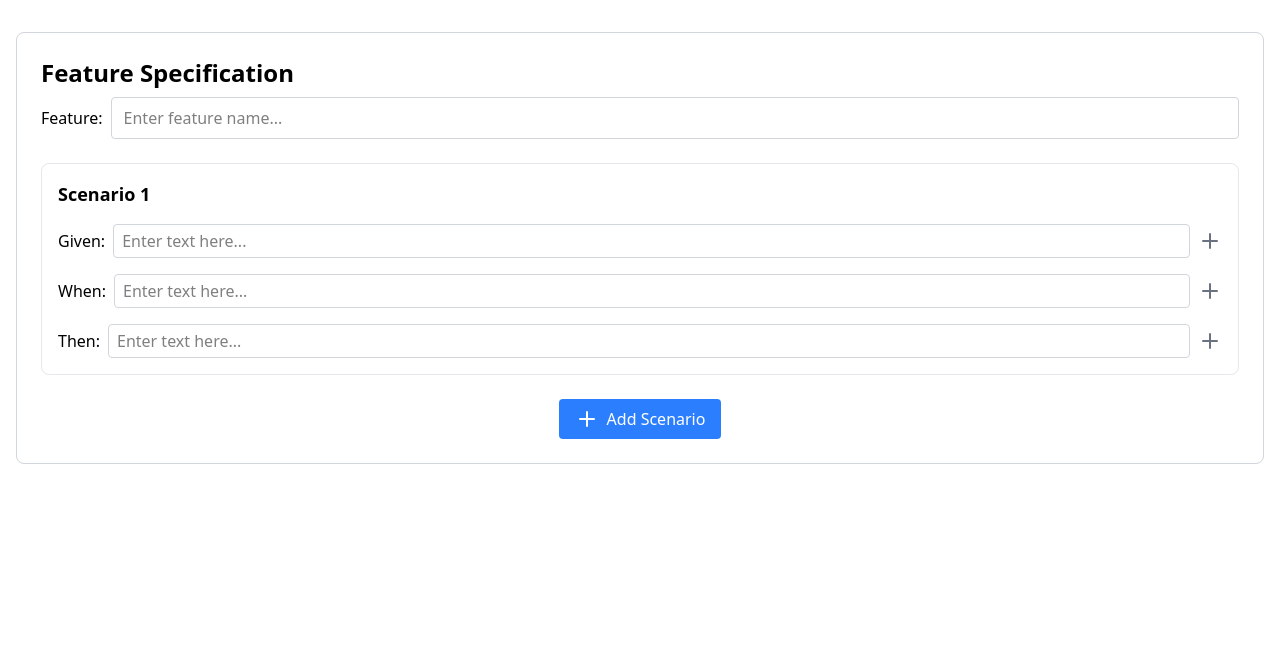
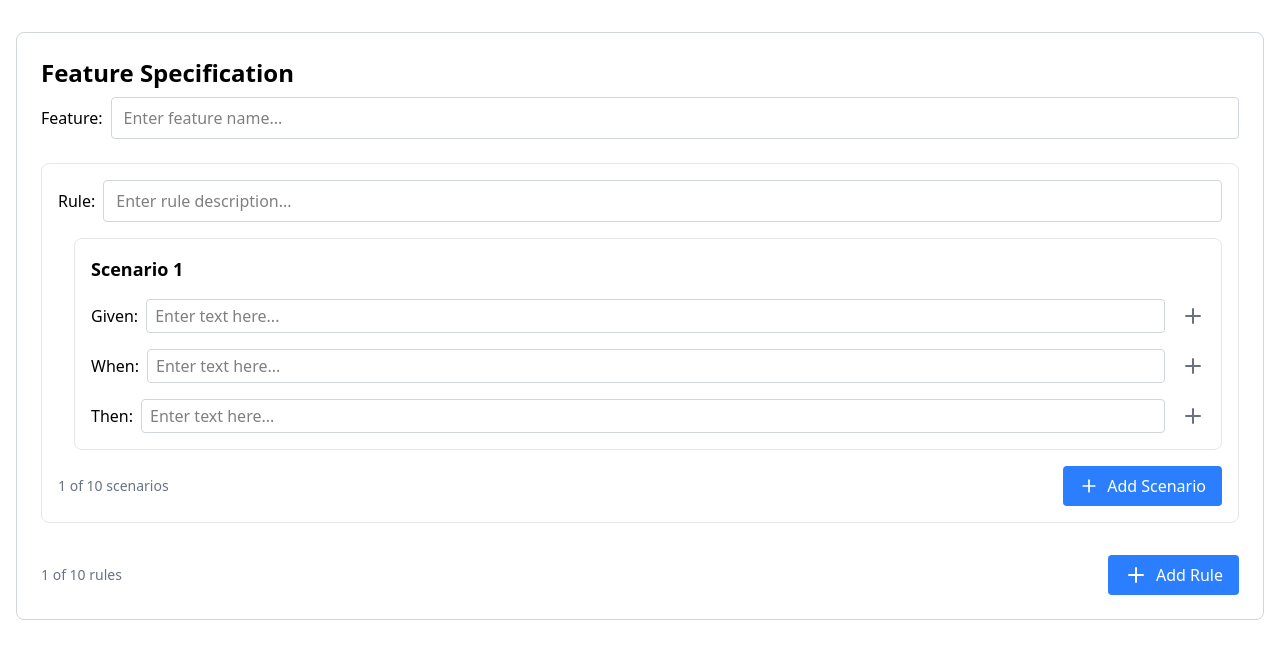
Before and after one commit to dstarr/GWT, a React (Vite) app in the folder src/frontend/: page / in a window 1280 px wide. Shown: the top 658 px of the page. Built offline with nearby package versions, Linux system fonts and the light colour scheme.

Commit message:
safety commit

```diff
--- a/src/frontend/compontents/AndStep.tsx
+++ b/src/frontend/compontents/AndStep.tsx
@@ -20,6 +20,7 @@ const AndStep: React.FC<AndStepProps> = ({
   return (
     <div className="flex flex-row gap-2 items-center ml-4">
       <span className="step-type">And: </span>
+      <div className="flex-grow">
         <input
           type="text"
           value={value}
@@ -27,10 +28,12 @@ const AndStep: React.FC<AndStepProps> = ({
           placeholder="Enter additional step text here..."
           className="border border-gray-300 focus:border-2 focus:border-gray-500 rounded px-2 py-1 w-full"
         />
+      </div>
+      <div className="flex items-center">
         {canAddMore && (
           <button
             onClick={() => onAdd(index)}
-          className="text-gray-500 hover:text-gray-700"
+            className="text-gray-500 hover:text-gray-700 ml-2"
             title="Add And clause below"
           >
             <svg
@@ -52,7 +55,7 @@ const AndStep: React.FC<AndStepProps> = ({
 
         <button
           onClick={() => onRemove(index)}
-        className="text-gray-500 hover:text-gray-700"
+          className="text-gray-500 hover:text-gray-700 ml-2"
           title="Remove And clause"
         >
           <svg
@@ -71,6 +74,7 @@ const AndStep: React.FC<AndStepProps> = ({
           </svg>
         </button>
       </div>
+    </div>
   );
 };
 
--- a/src/frontend/compontents/Feature.tsx
+++ b/src/frontend/compontents/Feature.tsx
@@ -1,31 +1,33 @@
 import React, { useState, useEffect } from "react";
-import Scenario from "./Scenario";
+import Rule from "./Rule";
+
+const MAX_RULES = 10;
 
 interface FeatureProps {
   title?: string;
 }
 
 const Feature: React.FC<FeatureProps> = ({ title = "Feature" }) => {
-  const [scenarios, setScenarios] = useState<number[]>([]);
+  const [rules, setRules] = useState<number[]>([]);
   const [featureName, setFeatureName] = useState<string>("");
 
-  // Initialize with one scenario when the feature loads
+  // Initialize with one rule when the feature loads
   useEffect(() => {
-    if (scenarios.length === 0) {
-      setScenarios([0]);
+    if (rules.length === 0) {
+      setRules([0]);
     }
-  }, [scenarios.length]);
+  }, [rules.length]);
 
-  const addScenario = () => {
-    if (scenarios.length < 20) {
-      setScenarios([...scenarios, scenarios.length]);
+  const addRule = () => {
+    if (rules.length < MAX_RULES) {
+      setRules([...rules, rules.length]);
     }
   };
 
-  const removeScenario = (index: number) => {
-    // Prevent removing the last scenario
-    if (scenarios.length > 1) {
-      setScenarios(scenarios.filter((_, i) => i !== index));
+  const removeRule = (index: number) => {
+    // Prevent removing the last rule
+    if (rules.length > 1) {
+      setRules(rules.filter((_, i) => i !== index));
     }
   };
 
@@ -51,20 +53,27 @@ const Feature: React.FC<FeatureProps> = ({ title = "Feature" }) => {
       </div>
 
       <div className="flex flex-col gap-4">
-        {scenarios.map((_, index) => (
-          <Scenario
+        {rules.map((_, index) => (
+          <Rule
             key={index}
             index={index}
-            onRemove={removeScenario}
-            isRemovable={scenarios.length > 1}
+            onRemove={removeRule}
+            isRemovable={rules.length > 1}
           />
         ))}
       </div>
 
-      {scenarios.length < 20 && (
-        <div className="flex justify-center mt-6">
+      <div className="flex justify-between items-center mt-4">
+        {rules.length > 0 && (
+          <div className="text-sm text-gray-500">
+            {rules.length} of {MAX_RULES} rules
+          </div>
+        )}
+
+        {rules.length < MAX_RULES && (
+          <div className="ml-auto">
             <button
-            onClick={addScenario}
+              onClick={addRule}
               className="bg-blue-500 hover:bg-blue-600 text-white px-4 py-2 rounded flex items-center gap-2"
             >
               <svg
@@ -81,10 +90,11 @@ const Feature: React.FC<FeatureProps> = ({ title = "Feature" }) => {
                 <line x1="12" y1="5" x2="12" y2="19"></line>
                 <line x1="5" y1="12" x2="19" y2="12"></line>
               </svg>
-            Add Scenario
+              Add Rule
             </button>
           </div>
         )}
+      </div>
     </div>
   );
 };
--- /dev/null
+++ b/src/frontend/compontents/Rule.tsx
@@ -0,0 +1,129 @@
+import React, { useState, useEffect } from "react";
+import Scenario from "./Scenario";
+
+const MAX_SCENARIOS = 10;
+
+interface RuleProps {
+  index: number;
+  onRemove: (index: number) => void;
+  isRemovable?: boolean;
+}
+
+const Rule: React.FC<RuleProps> = ({
+  index,
+  onRemove,
+  isRemovable = true
+}) => {
+  const [ruleName, setRuleName] = useState<string>("");
+  const [scenarios, setScenarios] = useState<number[]>([]);
+
+  // Initialize with one scenario when the rule loads
+  useEffect(() => {
+    if (scenarios.length === 0) {
+      setScenarios([0]);
+    }
+  }, []);
+
+  const addScenario = () => {
+    if (scenarios.length < MAX_SCENARIOS) {
+      setScenarios([...scenarios, scenarios.length]);
+    }
+  };
+
+  const removeScenario = (scenarioIndex: number) => {
+    // Prevent removing the last scenario
+    if (scenarios.length > 1) {
+      setScenarios(scenarios.filter((_, i) => i !== scenarioIndex));
+    }
+  };
+
+  const handleRuleNameChange = (event: React.ChangeEvent<HTMLInputElement>) => {
+    setRuleName(event.target.value);
+  };
+
+  return (
+    <div className="border border-gray-200 rounded-lg p-4 mb-4">
+      <div className="flex flex-row justify-between items-center mb-4">
+        <div className="flex-grow flex items-center">
+          <label htmlFor={`ruleName-${index}`} className="font-medium mr-2">Rule:</label>
+          <input
+            id={`ruleName-${index}`}
+            type="text"
+            value={ruleName}
+            onChange={handleRuleNameChange}
+            placeholder="Enter rule description..."
+            className="border border-gray-300 focus:border-blue-500 focus:ring-1 focus:ring-blue-500 rounded px-3 py-2 w-full"
+          />
+        </div>
+        {isRemovable && (
+          <button
+            onClick={() => onRemove(index)}
+            className="text-gray-500 hover:text-gray-700 ml-4"
+            title="Remove rule"
+          >
+            <svg
+              xmlns="http://www.w3.org/2000/svg"
+              width="24"
+              height="24"
+              viewBox="0 0 24 24"
+              fill="none"
+              stroke="currentColor"
+              strokeWidth="2"
+              strokeLinecap="round"
+              strokeLinejoin="round"
+            >
+              <line x1="18" y1="6" x2="6" y2="18"></line>
+              <line x1="6" y1="6" x2="18" y2="18"></line>
+            </svg>
+          </button>
+        )}
+      </div>
+
+      <div className="flex flex-col gap-4 pl-4">
+        {scenarios.map((_, scenarioIndex) => (
+          <Scenario
+            key={scenarioIndex}
+            index={scenarioIndex}
+            onRemove={removeScenario}
+            isRemovable={scenarios.length > 1}
+          />
+        ))}
+      </div>
+
+      <div className="flex justify-between items-center mt-4">
+        {scenarios.length > 0 && (
+          <div className="text-sm text-gray-500">
+            {scenarios.length} of {MAX_SCENARIOS} scenarios
+          </div>
+        )}
+
+        {scenarios.length < MAX_SCENARIOS && (
+          <div className="ml-auto">
+            <button
+              onClick={addScenario}
+              className="bg-blue-500 hover:bg-blue-600 text-white px-4 py-2 rounded flex items-center gap-2"
+            >
+              <svg
+                xmlns="http://www.w3.org/2000/svg"
+                width="20"
+                height="20"
+                viewBox="0 0 24 24"
+                fill="none"
+                stroke="currentColor"
+                strokeWidth="2"
+                strokeLinecap="round"
+                strokeLinejoin="round"
+              >
+                <line x1="12" y1="5" x2="12" y2="19"></line>
+                <line x1="5" y1="12" x2="19" y2="12"></line>
+              </svg>
+              Add Scenario
+            </button>
+          </div>
+        )}
+      </div>
+    </div>
+  );
+};
+
+export default Rule;
--- a/src/frontend/compontents/Step.tsx
+++ b/src/frontend/compontents/Step.tsx
@@ -1,5 +1,7 @@
 import React, { useState } from "react";
 import AndStep from "./AndStep";
+
+const MAX_ADDITIONAL_STEPS = 7;
 
 type StepType = "Given" | "When" | "Then";
 
@@ -22,7 +24,7 @@ const Step: React.FC<StepProps> = ({ type }) => {
   };
 
   const addAdditionalStep = (index?: number) => {
-    if (additionalSteps.length < 7) {
+    if (additionalSteps.length < MAX_ADDITIONAL_STEPS) {
       if (index !== undefined) {
         // Insert at specific position
         const newInputs = [...additionalSteps];
@@ -43,6 +45,7 @@ const Step: React.FC<StepProps> = ({ type }) => {
     <div className="flex flex-col gap-2">
       <div className="flex flex-row gap-2 items-center w-full">
         <span className="step-type">{type}: </span>
+        <div className="flex-grow">
           <input
             type="text"
             value={text}
@@ -50,10 +53,11 @@ const Step: React.FC<StepProps> = ({ type }) => {
             placeholder="Enter text here..."
             className="border border-gray-300 focus:border-2 focus:border-gray-500 rounded px-2 py-1 w-full"
           />
-        {additionalSteps.length < 7 && (
+        </div>
+        {additionalSteps.length < MAX_ADDITIONAL_STEPS && (
           <button
             onClick={() => addAdditionalStep()}
-            className="text-gray-500 hover:text-gray-700"
+            className="text-gray-500 hover:text-gray-700 ml-2"
             title="Add And clause"
           >
             <svg
@@ -79,12 +83,18 @@ const Step: React.FC<StepProps> = ({ type }) => {
           key={index}
           value={input}
           index={index}
-          canAddMore={additionalSteps.length < 7}
+          canAddMore={additionalSteps.length < MAX_ADDITIONAL_STEPS}
           onChange={handleAdditionalStepChange}
           onAdd={addAdditionalStep}
           onRemove={removeAdditionalStep}
         />
       ))}
+
+      {additionalSteps.length > 0 && (
+        <div className="text-right text-xs text-gray-500">
+          {additionalSteps.length} of {MAX_ADDITIONAL_STEPS} additional steps
+        </div>
+      )}
     </div>
   );
 };
```
Lines whose indentation alone changed are shown as unchanged.
